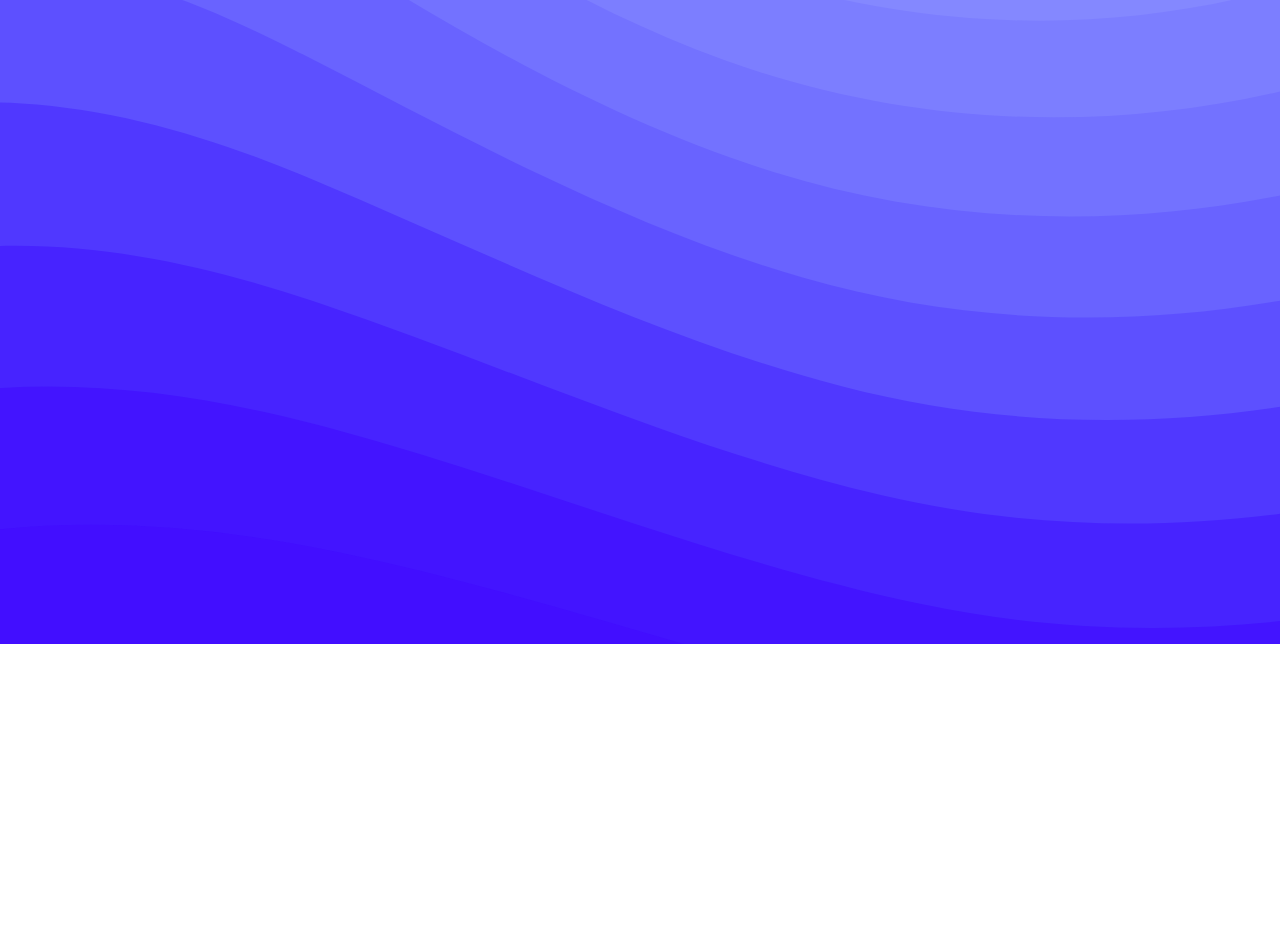
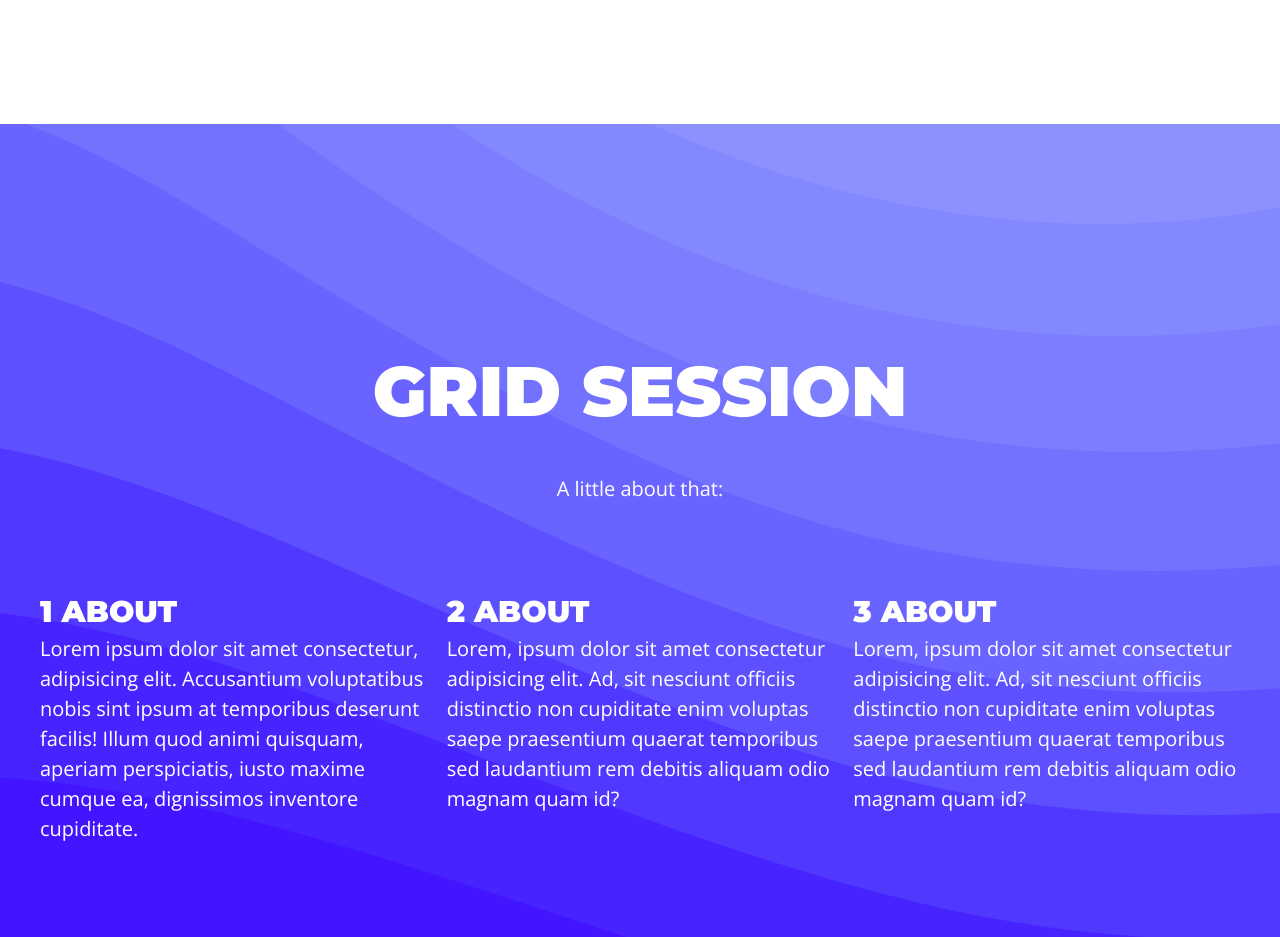
Before and after one commit to Natanssilva/Landing-Page, a plain HTML site: page index.html in a window 1280 px wide. Shown: the part 1860-2797 px from the top of the page. Before the commit the page ends 2504 px from the top, so only its background shows below. Drawn offline with nearby package versions, Linux system fonts and the light colour scheme.

Commit message:
grid-session

```diff
--- a/css/classes.css
+++ b/css/classes.css
@@ -15,7 +15,7 @@
 .prime-content{
     max-width: 120rem;
     margin: 0 auto;
-    padding: 1rem;
+    padding: 8rem var(--gap);
 }
 
 .section-site{
--- a/css/style.css
+++ b/css/style.css
@@ -12,7 +12,7 @@ font-family: 'Open Sans', sans-serif;
     grid-template-columns: 1fr 2fr; /* deixando o GRID do texto menor que a imagem */
     align-items: stretch;
     gap: var(--gap);
-    height: 100vh;
+    min-height: 100vh;
 }
 
 /*  Dentro de uma coluna da grid, colocando um FLEX  */
@@ -28,6 +28,7 @@ font-family: 'Open Sans', sans-serif;
 .introduction-image img{
     max-width: 100%;
     height: auto;
+    height: 100vh;
 }
 
 .mid-content{
@@ -39,3 +40,31 @@ font-family: 'Open Sans', sans-serif;
     height: 100vh;
     text-align: center;
 }
+
+.grid-one-content{
+
+    display: flex;
+    align-items: center;
+    flex-flow: column;
+    justify-content: center;
+    min-height: 100vh;
+}
+.grid-main-head{
+
+    margin-bottom: 3rem;
+}
+
+.grid-description{
+    padding-bottom: 6rem;
+}
+
+.grid{
+    display: grid;
+    grid-template-columns: repeat(3,1fr);
+    gap: var(--gap);
+
+}
+
+.grid h3{
+    font-size: 3rem;
+}
--- a/index.html
+++ b/index.html
@@ -23,8 +23,8 @@
                 <ul>
                     <li><a href="#intro">intro</a></li>
                     <li><a href="#mid">top 3</a></li>
-                    <li><a href="">gallery</a></li>
-                    <li><a href="">work</a></li>
+                    <li><a href="#grid-one">grid</a></li>
+                    <li><a href="#gallery">gallery</a></li>
                     <li><a href="">contact</a></li>
                 </ul>
             </nav>
@@ -61,7 +61,37 @@
         </div>
     </section>
 
-    <section id="top3" class="grid-one background-principal section-site">
+    <section id="grid-one" class="grid-one background-principal section-site">
+        <div class=" prime-content grid-one-content">
+            <h2 class="grid-main-head">grid session</h2>
+            <p class="grid-description">A little about that:</p>
+            <div class="grid">
+                <article>
+                    <h3>1 about</h3>
+                    <p>
+                        Lorem ipsum dolor sit amet consectetur, adipisicing elit. Accusantium voluptatibus nobis sint ipsum at temporibus deserunt facilis! Illum quod animi quisquam, aperiam perspiciatis, iusto maxime cumque ea, dignissimos inventore cupiditate.
+                    </p>
+                </article>
+                <article>
+                    <h3>2 about</h3>
+                        <p>
+                            Lorem, ipsum dolor sit amet consectetur adipisicing elit. Ad, sit nesciunt officiis distinctio non cupiditate enim voluptas saepe praesentium quaerat temporibus sed laudantium rem debitis aliquam odio magnam quam id?
+                        </p>
+                </article>
+                <article>
+                    <h3>3 about </h3>
+                        <p>
+                            Lorem, ipsum dolor sit amet consectetur adipisicing elit. Ad, sit nesciunt officiis distinctio non cupiditate enim voluptas saepe praesentium quaerat temporibus sed laudantium rem debitis aliquam odio magnam quam id?
+                        </p>
+                </article>
+            </div>
+        </div>
+    </section>
+
+    <section id="gallery" class="section-site background-white">
+        <div class="prime-content">
+            <h1>teste</h1>
+        </div>
 
     </section>
 </body>
```
